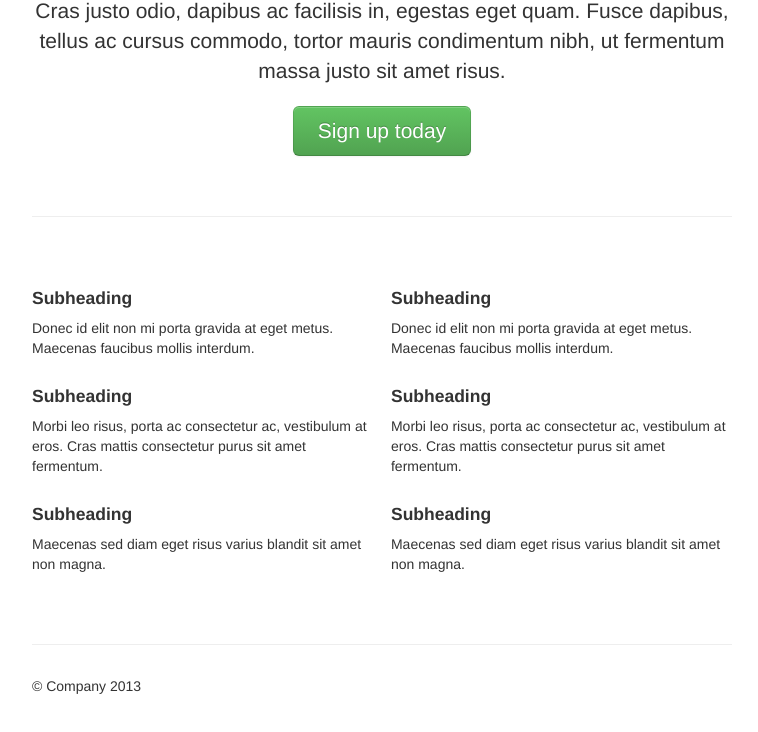
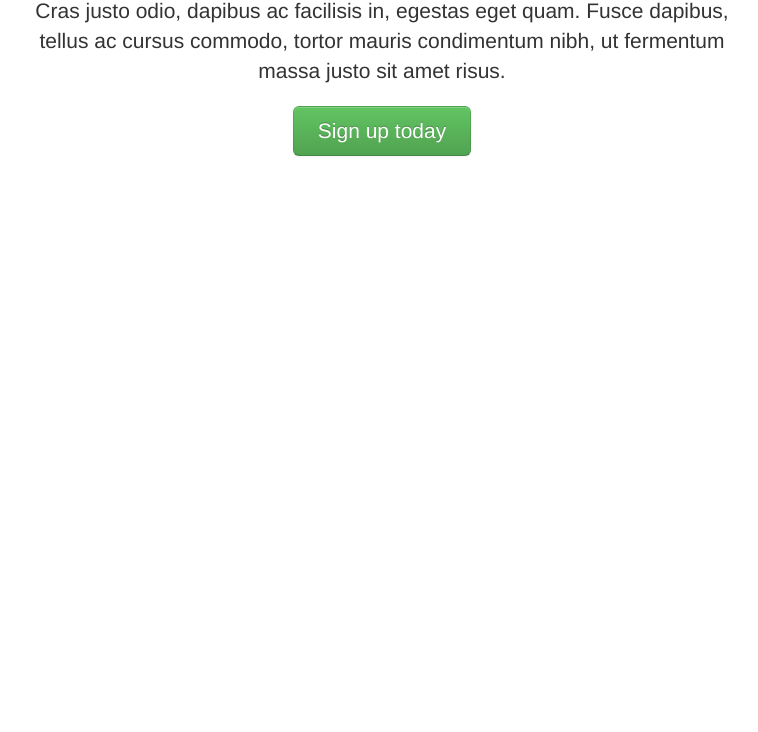
Before and after one commit to galvanist/cscotquiz, a plain HTML site: page index.html in a window 1280 px wide. Shown: the part 320-1052 px from the top of the page, without its empty margins (258-1016 px from the left). After the commit the page ends 800 px from the top, so only its background shows below. Drawn offline with Linux system fonts and the light colour scheme.

Commit message:
simplify template

```diff
--- a/index.html
+++ b/index.html
@@ -38,14 +38,6 @@
         font-size: 21px;
         padding: 14px 24px;
       }
-
-      /* Supporting marketing content */
-      .marketing {
-        margin: 60px 0;
-      }
-      .marketing p + h4 {
-        margin-top: 28px;
-      }
     </style>
     <link href="/css/bootstrap-responsive.css" rel="stylesheet">
 
@@ -83,37 +75,11 @@
         <a class="btn btn-large btn-success" href="#">Sign up today</a>
       </div>
 
-      <hr>
+      <!--hr-->
 
-      <div class="row-fluid marketing">
-        <div class="span6">
-          <h4>Subheading</h4>
-          <p>Donec id elit non mi porta gravida at eget metus. Maecenas faucibus mollis interdum.</p>
-
-          <h4>Subheading</h4>
-          <p>Morbi leo risus, porta ac consectetur ac, vestibulum at eros. Cras mattis consectetur purus sit amet fermentum.</p>
-
-          <h4>Subheading</h4>
-          <p>Maecenas sed diam eget risus varius blandit sit amet non magna.</p>
-        </div>
-
-        <div class="span6">
-          <h4>Subheading</h4>
-          <p>Donec id elit non mi porta gravida at eget metus. Maecenas faucibus mollis interdum.</p>
-
-          <h4>Subheading</h4>
-          <p>Morbi leo risus, porta ac consectetur ac, vestibulum at eros. Cras mattis consectetur purus sit amet fermentum.</p>
-
-          <h4>Subheading</h4>
-          <p>Maecenas sed diam eget risus varius blandit sit amet non magna.</p>
-        </div>
-      </div>
-
-      <hr>
-
-      <div class="footer">
+      <!--div class="footer">
         <p>&copy; Company 2013</p>
-      </div>
+      </div-->
 
     </div> <!-- /container -->
 
```
